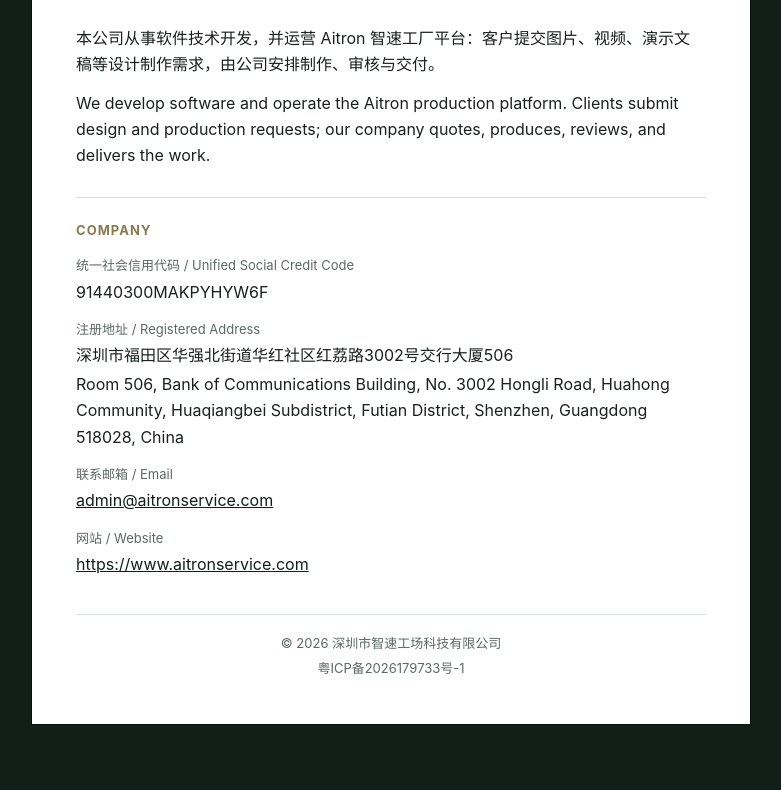
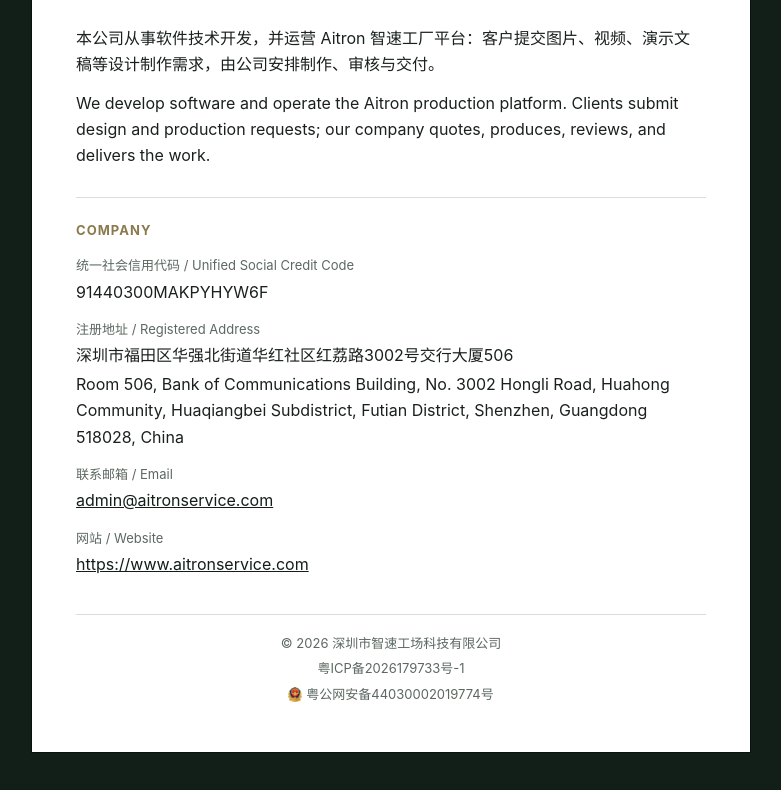
Before and after one commit to Cheee103806/aitronservice-site, a plain HTML site: page index.html in a window 1280 px wide. Shown: the part 292-1082 px from the top of the page, without its empty margins (249-1030 px from the left). Drawn offline with Linux system fonts and the light colour scheme.

Commit message:
Add 公安备案 number to the footer
Co-authored-by: Cursor <cursoragent@cursor.com>

```diff
--- a/index.html
+++ b/index.html
@@ -72,6 +72,8 @@
     footer p { margin: 0 0 4px; }
     footer a { color: var(--muted); text-decoration: none; }
     footer a:hover { color: var(--green); text-decoration: underline; }
+    footer a.gongan { display: inline-flex; align-items: center; gap: 4px; }
+    footer a.gongan img { width: 14px; height: 15px; }
     @media (max-width: 640px) {
       main { margin: 0; padding: 28px 20px 32px; border: 0; }
     }
@@ -105,6 +107,7 @@
     <footer>
       <p>© 2026 深圳市智速工场科技有限公司</p>
       <p><a href="https://beian.miit.gov.cn/" target="_blank" rel="noopener">粤ICP备2026179733号-1</a></p>
+      <p><a class="gongan" href="https://beian.mps.gov.cn/#/query/webSearch?code=44030002019774" target="_blank" rel="noreferrer"><img src="gongan.png" alt="" width="14" height="15" />粤公网安备44030002019774号</a></p>
     </footer>
   </main>
 </body>
```
Also changed, not shown: gongan.png (added).
